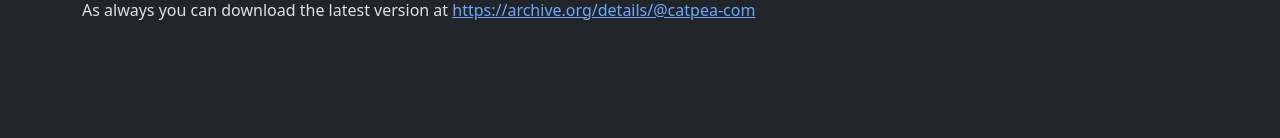
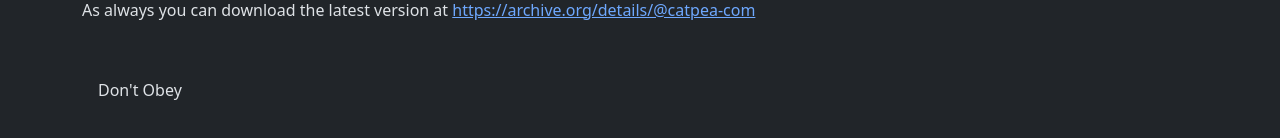
Before and after one commit to catpea/chapter-09, a plain HTML site: page docs/index.html in a window 1280 px wide. Shown: the part 308-446 px from the top of the page. Drawn offline with nearby package versions, Linux system fonts and the light colour scheme.

Commit message:
Chapter Content Update

```diff
--- a/docs/index.html
+++ b/docs/index.html
@@ -21,7 +21,7 @@
 
 
         <ul class="list-group list-group-flush mt-5">
-
+        <a href="poem-1407.mp3" class="list-group-item list-group-item-action">Don't Obey</a>
         </ul>
       </div>
     </div>
```
Also changed, not shown: 2 other files.
